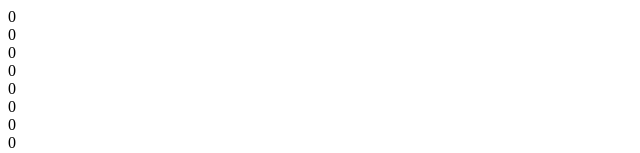
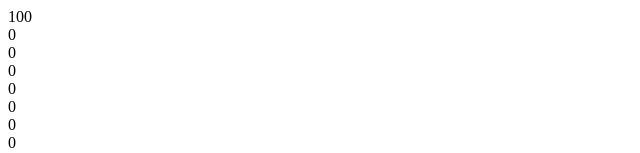
Before and after one commit to icwhatuc/tile-game, a React app: page / in a window 1280 px wide. Shown: the top 153 px of the page, without its empty margins (0-640 px from the left). Built offline with nearby package versions, Linux system fonts and the light colour scheme; the HTML template or start-up script is replaced by a standard one.

Commit message:
Added score component and rendered number on top of grid

```diff
--- a/src/components/App.js
+++ b/src/components/App.js
@@ -1,5 +1,6 @@
 import React, { PropTypes } from 'react';
 import Grid from '../components/grid';
+import Score from './score';
 import applyGravity from '../game/applyGravity';
 
 import * as CONSTANTS from '../constants';
@@ -40,6 +41,7 @@ class App extends React.Component {
   render () {
     return (
       <div style={{ height: '100%' }}>
+        <Score value={this.props.score}/>
         <Grid {...this.props}/>
       </div>
     )
--- /dev/null
+++ b/src/components/score.js
@@ -0,0 +1,14 @@
+import React, { PropTypes } from 'react';
+
+class Score extends React.Component {
+  render () {
+    let displayValue = this.props.value;
+    return (
+      <div className="Score">
+        {displayValue}
+      </div>
+    )
+  }
+}
+
+export default Score;
--- a/src/reducers/index.js
+++ b/src/reducers/index.js
@@ -16,6 +16,7 @@ const initialState = {
   , displayGrid: []
   , visibleGrid: []
   , lossFlag: false
+  , score: 100
 };
 
 
```
